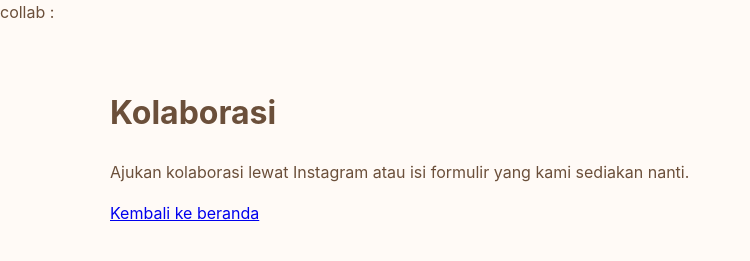
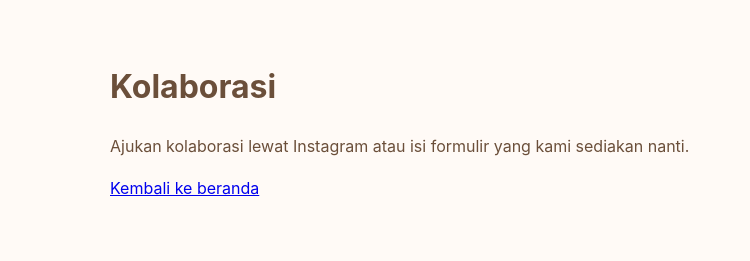
Before and after one commit to dengansatusama/satusama, a plain HTML site: page assets/collab.html in a window 1280 px wide. Shown: the whole page, without its empty margins (0-750 px from the left). Drawn offline with Linux system fonts and the light colour scheme.

Commit message:
Update collab.html

```diff
--- a/assets/collab.html
+++ b/assets/collab.html
@@ -1 +1 @@
-collab : <!doctype html><html lang='id'><head><meta charset='utf-8'><meta name='viewport' content='width=device-width,initial-scale=1'><title>Kolaborasi - Satusama</title><link rel='stylesheet' href='styles.css'></head><body><div class='container' style='padding:40px 20px;'><h1>Kolaborasi</h1><p>Ajukan kolaborasi lewat Instagram atau isi formulir yang kami sediakan nanti.</p><p><a href='/'>Kembali ke beranda</a></p></div></body></html>
+<!doctype html><html lang='id'><head><meta charset='utf-8'><meta name='viewport' content='width=device-width,initial-scale=1'><title>Kolaborasi - Satusama</title><link rel='stylesheet' href='styles.css'></head><body><div class='container' style='padding:40px 20px;'><h1>Kolaborasi</h1><p>Ajukan kolaborasi lewat Instagram atau isi formulir yang kami sediakan nanti.</p><p><a href='/'>Kembali ke beranda</a></p></div></body></html>
```
